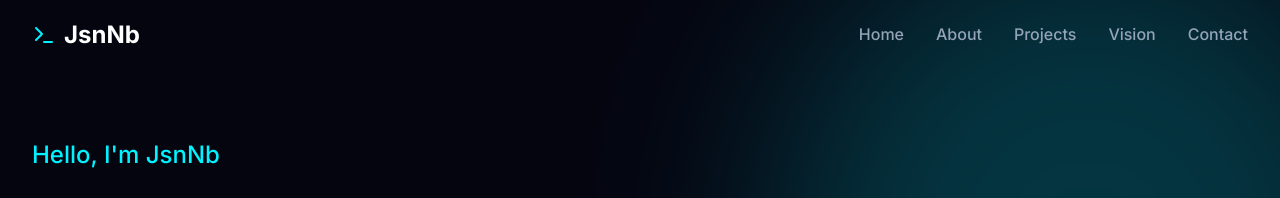
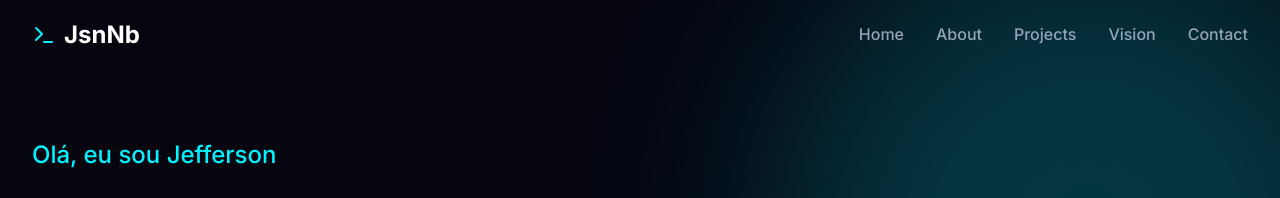
Before and after one commit to JeffersonSNog/meuPortfolio, a React (Vite) app: page / in a window 1280 px wide. Shown: the top 198 px of the page. Built offline with nearby package versions, Linux system fonts and the light colour scheme.

Commit message:
nome hero

```diff
--- a/src/components/Hero.jsx
+++ b/src/components/Hero.jsx
@@ -23,7 +23,7 @@ const Hero = () => {
                         animate={{ opacity: 1 }}
                         transition={{ delay: 0.2, duration: 0.8 }}
                     >
-                        Hello, I'm <span className="highlight">JsnNb</span>
+                        Olá, eu sou <span className="highlight">Jefferson</span>
                     </motion.h2>
 
                     <motion.h1
```
